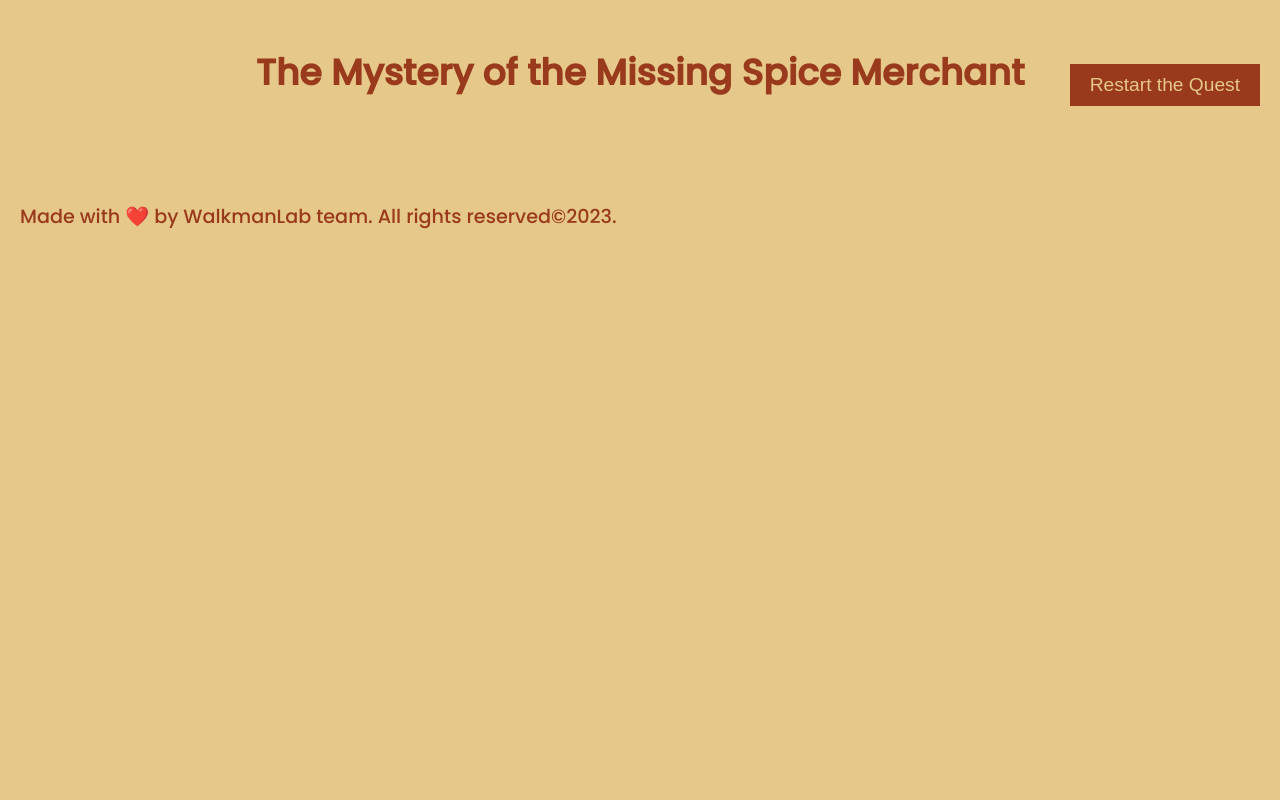
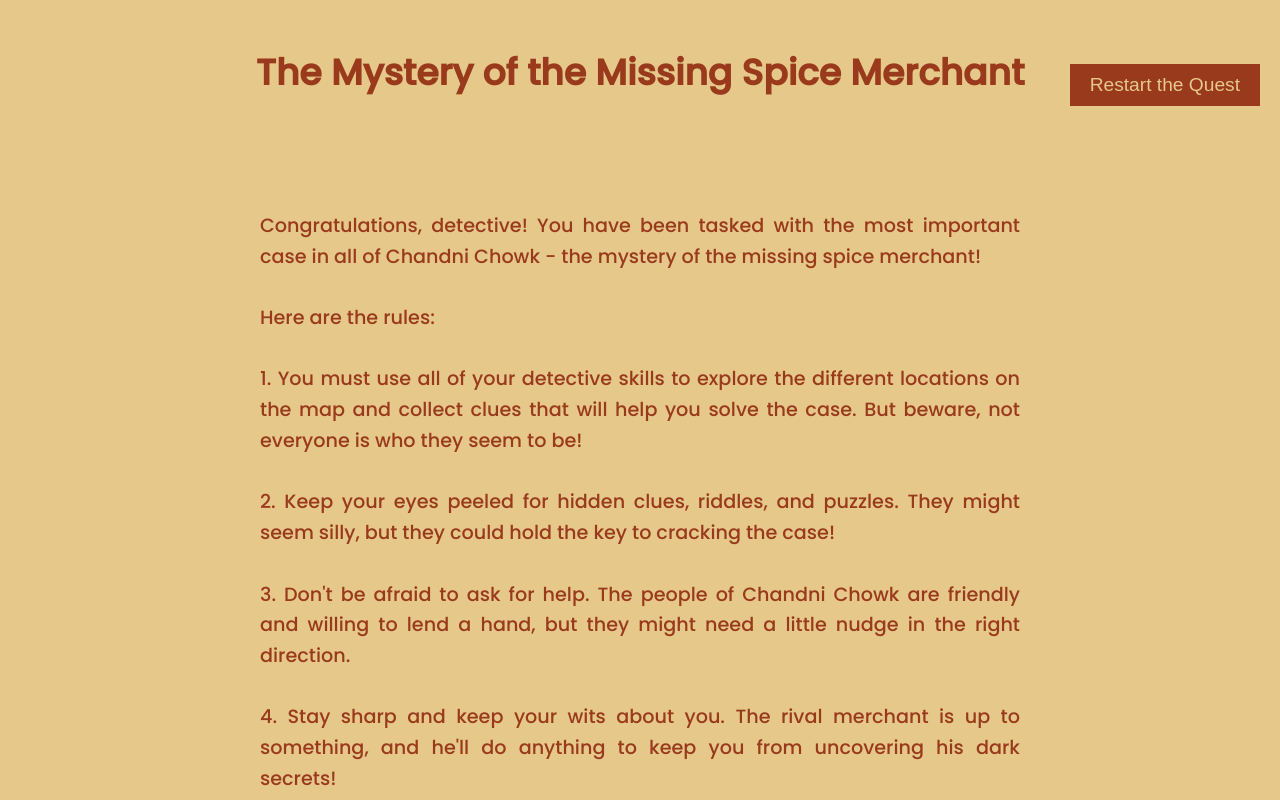
Before and after one commit to hanshika0292/missing-spice-merchant-game, a plain HTML site: page index.html in a window 1280 px wide. Shown: the top 800 px of the page. Drawn offline with Linux system fonts and the light colour scheme.

Commit message:
Update index.html

```diff
--- a/index.html
+++ b/index.html
@@ -18,7 +18,7 @@
     <main>
         <section class="container">
 
-            <article id="start" class="mystery hidden">
+            <article id="start" class="mystery">
             <p>
                 Congratulations, detective! You have been tasked with the most important case in all of Chandni Chowk - the mystery of the missing spice merchant!
                 <br/><br/>
```
